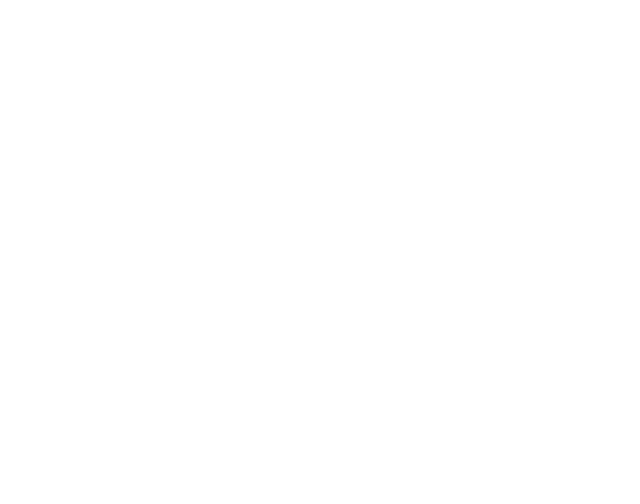
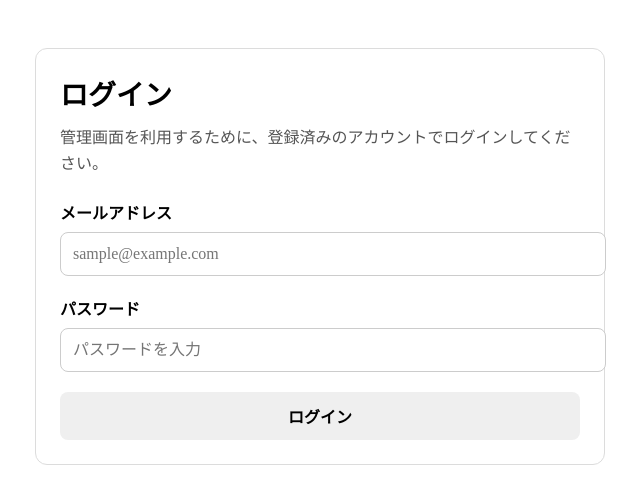
Before and after one commit to aoiishikawa1818/admin-portfolio-site, a Nuxt app in the folder front/: page /login in a window 1280 px wide. Before the commit this address had no page. Shown: the top 504 px of the page, without its empty margins (320-960 px from the left). Built offline with nearby package versions, Linux system fonts and the light colour scheme.

Commit message:
feat: add login page with Firebase Authentication

```diff
--- /dev/null
+++ b/front/app/lib/firebase.ts
@@ -0,0 +1,39 @@
+import {
+  initializeApp,
+  getApps,
+  getApp,
+  type FirebaseOptions,
+} from "firebase/app";
+import { getAuth } from "firebase/auth";
+
+export const useFirebaseAuth = () => {
+  const config = useRuntimeConfig();
+
+  const firebaseConfig: FirebaseOptions = {
+    apiKey: config.public.firebaseApiKey as string | undefined,
+    authDomain: config.public.firebaseAuthDomain as string | undefined,
+    projectId: config.public.firebaseProjectId as string | undefined,
+    storageBucket: config.public.firebaseStorageBucket as string | undefined,
+    messagingSenderId: config.public.firebaseMessagingSenderId as
+      | string
+      | undefined,
+    appId: config.public.firebaseAppId as string | undefined,
+  };
+
+  console.log("[firebase debug]", {
+    apiKeyPreview: firebaseConfig.apiKey
+      ? `${firebaseConfig.apiKey.slice(0, 6)}...`
+      : undefined,
+    authDomain: firebaseConfig.authDomain,
+    projectId: firebaseConfig.projectId,
+    storageBucket: firebaseConfig.storageBucket,
+    messagingSenderId: firebaseConfig.messagingSenderId,
+    appIdPreview: firebaseConfig.appId
+      ? `${firebaseConfig.appId.slice(0, 10)}...`
+      : undefined,
+  });
+
+  const app = getApps().length ? getApp() : initializeApp(firebaseConfig);
+
+  return getAuth(app);
+};
--- /dev/null
+++ b/front/app/pages/login.vue
@@ -0,0 +1,131 @@
+<script setup lang="ts">
+import { signInWithEmailAndPassword } from "firebase/auth";
+import { useFirebaseAuth } from "../lib/firebase";
+const router = useRouter();
+const email = ref("");
+const password = ref("");
+const isSubmitting = ref(false);
+const loginError = ref("");
+
+const auth = useFirebaseAuth();
+
+const handleLogin = async () => {
+  if (isSubmitting.value) {
+    return;
+  }
+  loginError.value = "";
+
+  isSubmitting.value = true;
+
+  try {
+    await signInWithEmailAndPassword(auth, email.value, password.value);
+    await router.push("/admin");
+  } catch {
+    loginError.value = "ログインに失敗しました。";
+  } finally {
+    isSubmitting.value = false;
+  }
+};
+</script>
+<template>
+  <main class="login-page">
+    <section class="login-card">
+      <h1 class="login-title">ログイン</h1>
+      <p class="login-description">
+        管理画面を利用するために、登録済みのアカウントでログインしてください。
+      </p>
+
+      <form class="login-form" @submit.prevent="handleLogin">
+        <p v-if="loginError" class="login-error">{{ loginError }}</p>
+        <div class="form-group">
+          <label class="form-label" for="email">メールアドレス</label>
+          <input
+            id="email"
+            class="form-input"
+            v-model="email"
+            type="email"
+            placeholder="sample@example.com"
+          />
+        </div>
+
+        <div class="form-group">
+          <label class="form-label" for="password">パスワード</label>
+          <input
+            id="password"
+            class="form-input"
+            v-model="password"
+            type="password"
+            placeholder="パスワードを入力"
+          />
+        </div>
+
+        <button class="login-button" type="submit" :disabled="isSubmitting">
+          ログイン
+        </button>
+      </form>
+    </section>
+  </main>
+</template>
+
+<style scoped>
+.login-page {
+  padding: 40px 16px;
+}
+
+.login-card {
+  max-width: 520px;
+  margin: 0 auto;
+  padding: 24px;
+  border: 1px solid #dcdcdc;
+  border-radius: 12px;
+  background-color: #ffffff;
+}
+
+.login-title {
+  margin: 0 0 12px;
+  font-size: 28px;
+}
+
+.login-description {
+  margin: 0 0 24px;
+  line-height: 1.6;
+  color: #555555;
+}
+
+.login-error {
+  margin: 0;
+  color: #d14343;
+  font-weight: 600;
+}
+
+.login-form {
+  display: grid;
+  gap: 20px;
+}
+
+.form-group {
+  display: grid;
+  gap: 8px;
+}
+
+.form-label {
+  font-weight: 600;
+}
+
+.form-input {
+  width: 100%;
+  padding: 12px;
+  border: 1px solid #cccccc;
+  border-radius: 8px;
+  font: inherit;
+}
+
+.login-button {
+  padding: 12px 16px;
+  border: none;
+  border-radius: 8px;
+  font: inherit;
+  font-weight: 700;
+  cursor: pointer;
+}
+</style>
--- a/front/nuxt.config.ts
+++ b/front/nuxt.config.ts
@@ -5,6 +5,13 @@
   runtimeConfig: {
     public: {
       apiBaseUrl: "http://localhost:3001",
+      firebaseApiKey: process.env.NUXT_PUBLIC_FIREBASE_API_KEY,
+      firebaseAuthDomain: process.env.NUXT_PUBLIC_FIREBASE_AUTH_DOMAIN,
+      firebaseProjectId: process.env.NUXT_PUBLIC_FIREBASE_PROJECT_ID,
+      firebaseStorageBucket: process.env.NUXT_PUBLIC_FIREBASE_STORAGE_BUCKET,
+      firebaseMessagingSenderId:
+        process.env.NUXT_PUBLIC_FIREBASE_MESSAGING_SENDER_ID,
+      firebaseAppId: process.env.NUXT_PUBLIC_FIREBASE_APP_ID,
     },
   },
 });
--- a/front/package.json
+++ b/front/package.json
@@ -10,6 +10,7 @@
     "postinstall": "nuxt prepare"
   },
   "dependencies": {
+    "firebase": "^12.10.0",
     "nuxt": "^4.3.1",
     "vue": "^3.5.29",
     "vue-router": "^4.6.4"
```
Also changed, not shown: 1 other file (tests, documents, lock files or other folders).
